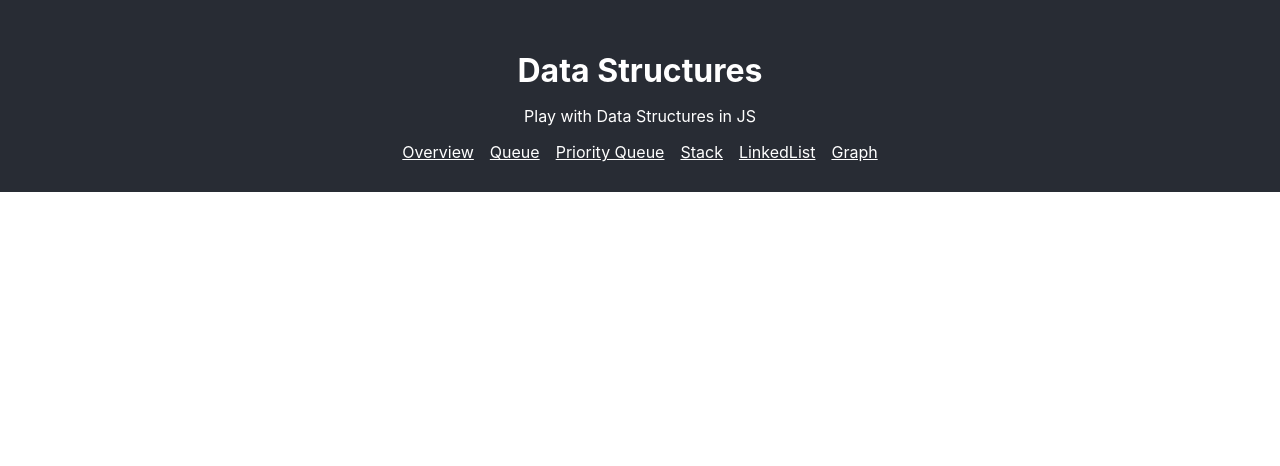
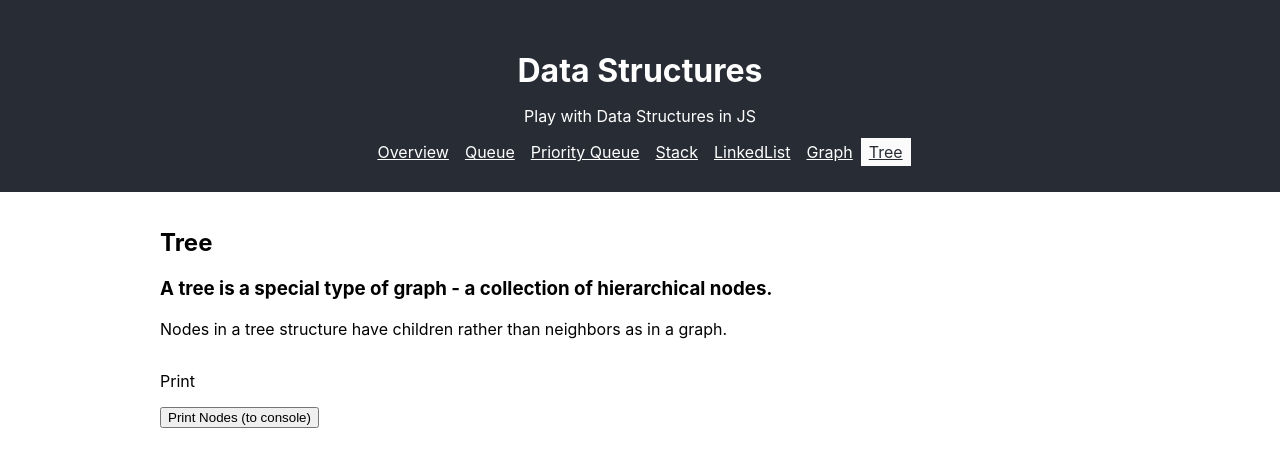
Before and after one commit to hansbrough/data-structures, a React (Create React App) app: page /tree in a window 1280 px wide. Shown: the top 466 px of the page. Built offline with nearby package versions, Linux system fonts and the light colour scheme.

Commit message:
add basic tree data structure

```diff
--- a/src/App.js
+++ b/src/App.js
@@ -6,6 +6,7 @@ import PriorityQueue from "./components/PriorityQueue";
 import Stack from "./components/Stack";
 import LinkedList from "./components/LinkedList";
 import Graph from "./components/Graph";
+import Tree from "./components/Tree";
 /*--styles--*/
 import './App.css';
 
@@ -23,6 +24,7 @@ function App() {
           <NavLink exact to="/stack" activeClassName="active">Stack</NavLink>
           <NavLink exact to="/linked-list" activeClassName="active">LinkedList</NavLink>
           <NavLink exact to="/graph" activeClassName="active">Graph</NavLink>
+          <NavLink exact to="/tree" activeClassName="active">Tree</NavLink>
         </nav>
       </header>
       <Route render={(props) => {
@@ -35,6 +37,7 @@ function App() {
             <Route exact path="/stack" component={Stack} />
             <Route exact path="/linked-list" component={LinkedList} />
             <Route exact path="/graph" component={Graph} />
+            <Route exact path="/tree" component={Tree} />
           </Switch>
         )}
       }
--- /dev/null
+++ b/src/components/Tree.js
@@ -0,0 +1,33 @@
+import {React} from 'react';
+import createTree from '../structures/tree';
+
+const TreePage = () => {
+
+  const tree = createTree('html');
+  const head = tree.root.addChild('head')
+  const body = tree.root.addChild('body')
+  const title = head.addChild('title - egghead Tree Lesson')
+  const header = body.addChild('header')
+  const main = body.addChild('main')
+  const footer = body.addChild('footer')
+  const h1 = header.addChild('h1 - Tree Lesson')
+  const p = main.addChild('p - Learn about trees!')
+  const copyright = footer.addChild(`Copyright ${new Date().getFullYear()}`)
+
+  return (
+    <main>
+      <h2>Tree</h2>
+      <h3>A tree is a special type of graph - a collection of hierarchical nodes.</h3>
+      <p>Nodes in a tree structure have children rather than neighbors as in a graph.</p>
+
+      <div style={{marginTop:"2rem"}}>
+        <>
+        <p>Print</p>
+        <button style={{display:'block'}} onClick={() => console.log(tree.print())}>Print Nodes (to console)</button>
+        </>
+      </div>
+    </main>
+  )
+};
+
+export default TreePage;
--- /dev/null
+++ b/src/structures/tree.js
@@ -0,0 +1,43 @@
+function createNode(key) {
+  const children = [];
+
+  return {
+    key,
+    children,
+    addChild(childKey){
+      const childNode = createNode(childKey);
+      children.push(childNode);
+      return childNode;
+    }
+  }
+}
+
+function createTree(rootKey) {
+  const root = createNode(rootKey);
+  return {
+    root,
+    print() {
+      let result = '';
+
+      // increments result for UI display
+      function addKeyToResult(node, depth) {
+        result += result.length === 0 ? node.key : `\n${' '.repeat(depth * 2)}${node.key}`
+      }
+
+      //recursive look through node tree
+      function traverse(node, visitFn, depth) {
+        visitFn(node, depth);
+        if (node.children.length) {
+          node.children.forEach(child => {// traverse each child node
+            traverse(child, visitFn, depth+1)
+          })
+        }
+      }
+
+      traverse(root, addKeyToResult, 0);//start traversal at root
+      return result;
+    }
+  }
+}
+
+export default createTree;
```
